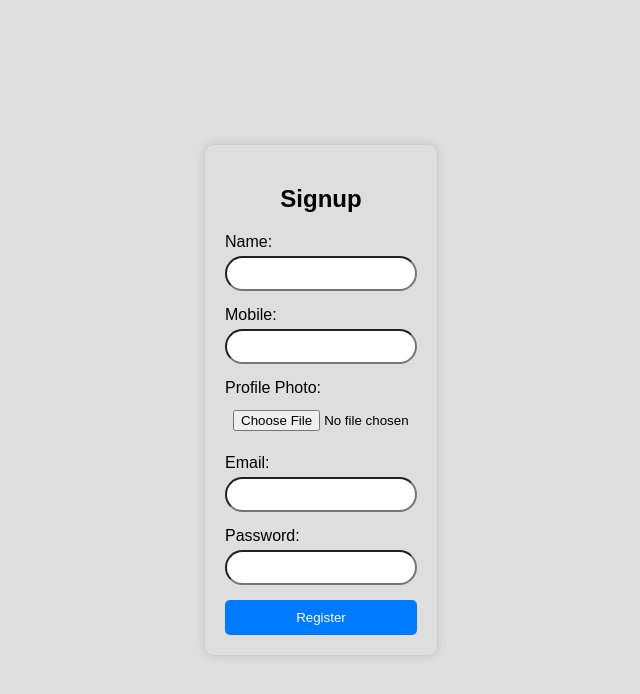
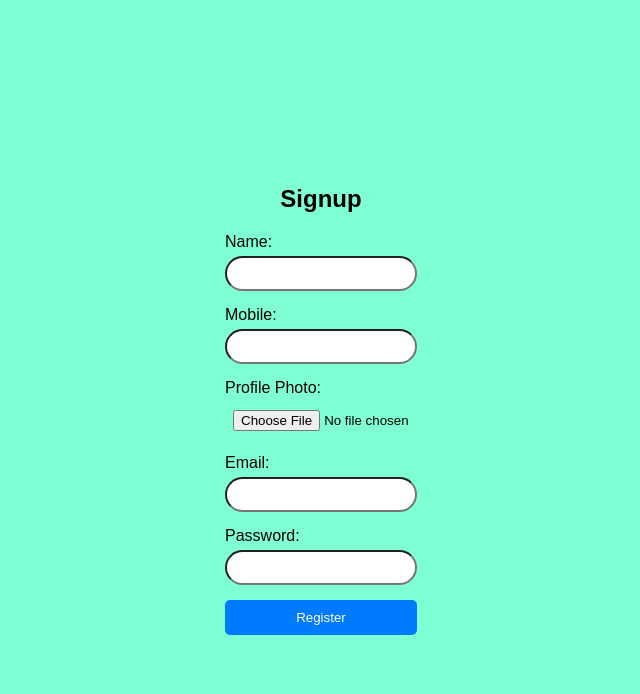
Before and after one commit to Ranjan1501/chatkaro, a React (Create React App) app in the folder client/: page /signup in a window 1280 px wide. Shown: the top 694 px of the page, without its empty margins (319-959 px from the left). Built offline with nearby package versions, Linux system fonts and the light colour scheme.

Commit message:
update signup css

```diff
--- a/client/src/pages/Register/Register.css
+++ b/client/src/pages/Register/Register.css
@@ -1,10 +1,12 @@
 .register-container {
-  max-width: 400px;
-  margin: 0 auto;
-  padding: 20px;
-  border: 1px solid #ccc;
-  border-radius: 10px;
-  box-shadow: 0 0 10px rgba(0, 0, 0, 0.1);
+  display: flex;
+  flex-direction: column;
+  align-items: center;
+  justify-content: center;
+  height: 100vh;
+  width: 100vw;
+  font-family: Arial, sans-serif;
+  background-color: aquamarine;
 }
 
 .register-container h2 {
```
